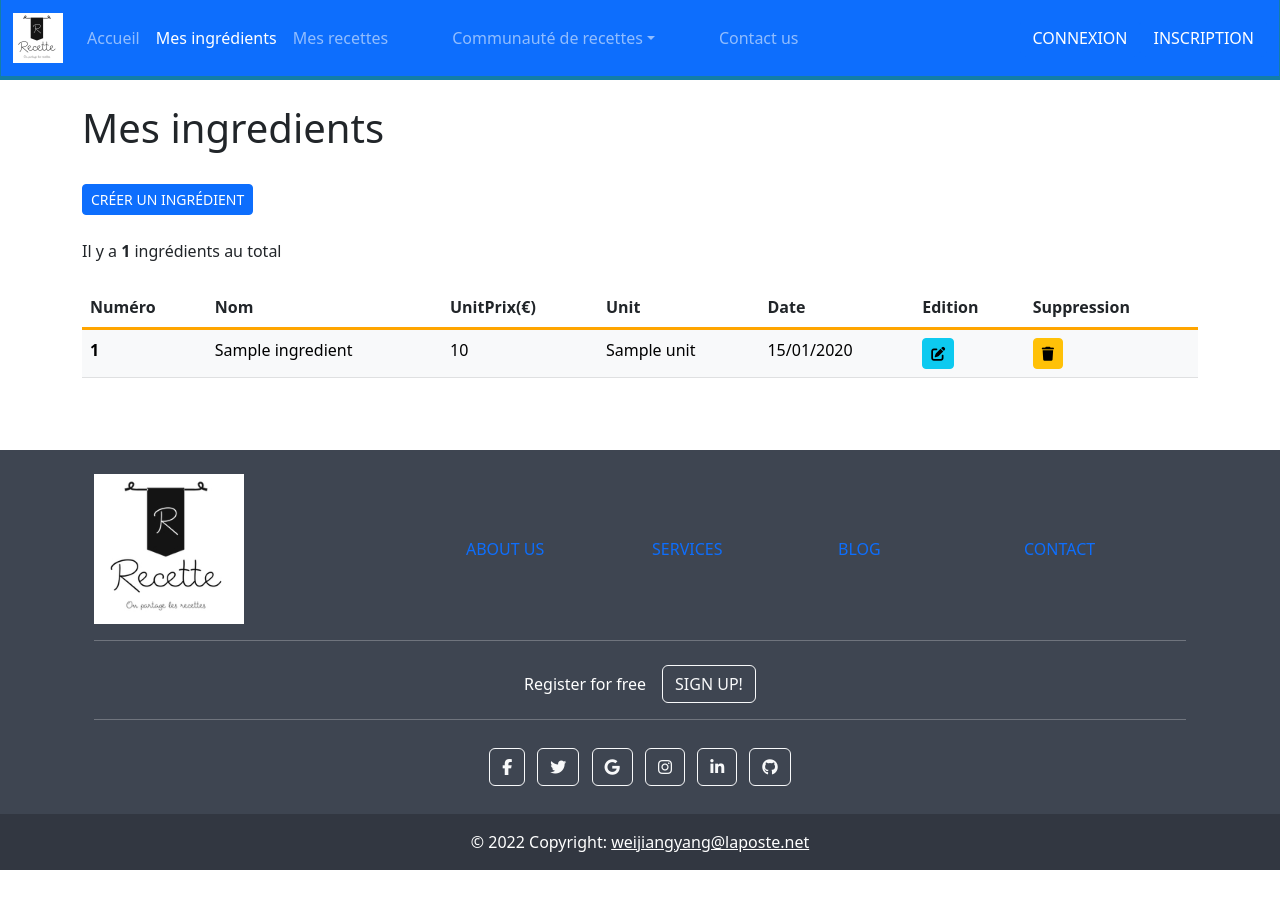
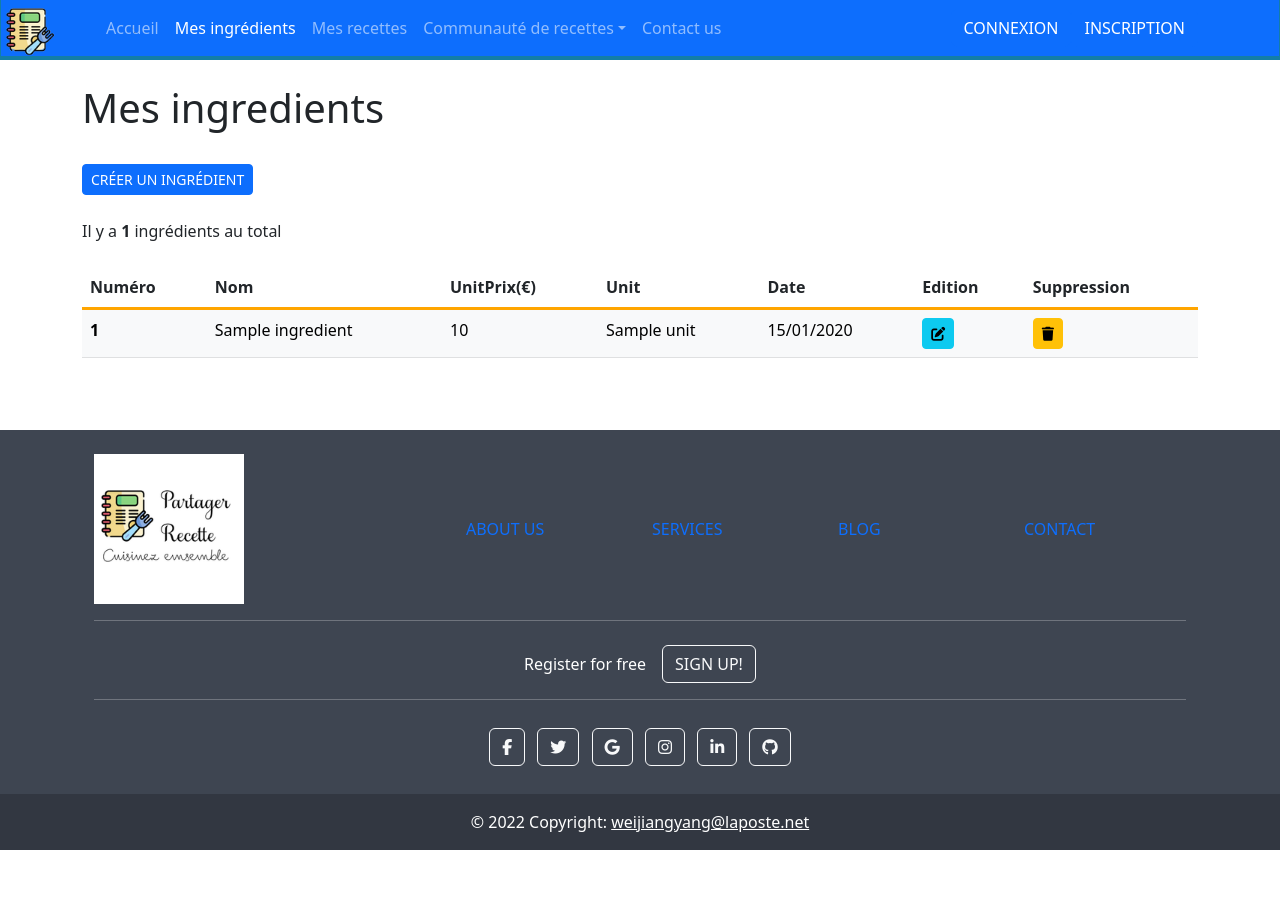
Before and after one commit to weijiangyang/AppRecette, a Symfony app: template templates/pages/ingredient/index.html.twig in a window 1280 px wide. After the commit the page ends 850 px from the top, so only its background shows below. Run offline with Twig, Linux system fonts and the light colour scheme; the template is opened without the code that fills it: most values are stand-ins (such as "Sample title", 1, 10 or a date in 2020); style sheets or scripts are compiled from the project's sources; some libraries are stand-ins or nearby versions.

Commit message:
update log

```diff
--- a/composer.json
+++ b/composer.json
@@ -65,7 +65,6 @@
             "*": "dist"
         },
         "sort-packages": true
-
     },
     "autoload": {
         "psr-4": {
@@ -96,7 +95,6 @@
         "database-setup": [
             "php bin/console doctrine:migrations:migrate  --no-interaction",
             "php bin/console doctrine:fixtures:load --no-interaction"
-
         ],
         "post-install-cmd": [
             "@auto-scripts",
@@ -125,5 +123,4 @@
         "symfony/stopwatch": "6.1.*",
         "symfony/web-profiler-bundle": "6.1.*"
     }
-
 }
--- a/templates/pages/home/index.html.twig
+++ b/templates/pages/home/index.html.twig
@@ -14,7 +14,7 @@
 
         {% endfor %}
             <p class="lead">AppRecette est une application qui vous permet de créer des recettes à base d'ingrédients que vous aurez vous-même créer.Vous pourrez partager votres recettes à la communité du site , ou bien les garder en privée. </p>
-            <div class="d-flex justify-content-center flex-wrap mt-5" >
+            <div class="d-flex justify-content-center mx-0 flex-wrap mt-5" >
                 {% for recipe in recipes %}
                     <div class="card border-primary mb-3 mx-3" style="width:30%; height:340px">
                         <div class="card-header text-center py-3">
--- a/templates/partials/_footer.html.twig
+++ b/templates/partials/_footer.html.twig
@@ -13,7 +13,7 @@
         <div class="row align-items-center">
           <!--Grid column-->
           <div class="col-lg-4 col-md-6 mb-4 mb-md-0">
-                <img style = "width:150px" src="{{ asset('images/logo.jpg') }}">
+                <img style = "width:150px" src="{{ asset('images/logo3.jpg') }}">
           </div>
 
           <div class="col-lg-2 col-md-6 mb-4 mb-md-0">
--- a/templates/partials/_header.html.twig
+++ b/templates/partials/_header.html.twig
@@ -1,7 +1,7 @@
 <nav class="navbar navbar-expand-lg navbar-dark bg-primary">
-    <div class="container-fluid">
-        <a class="navbar-brand" href="#">
-            <img style = "width:50px" src="{{ asset('images/logo.jpg') }}">
+    <div class="container">
+        <a class="navbar-brand"  href="#">
+            <a href="{{ path('app_index') }}"><img style = "width:150px; position:absolute;top:-40px;left:-2px" src="{{ asset('images/logo5.png') }}"></a>
         </a>
         <button class="navbar-toggler" type="button" data-bs-toggle="collapse" data-bs-target="#navbarColor01" aria-controls="navbarColor01" aria-expanded="false" aria-label="Toggle navigation">
             <span class="navbar-toggler-icon"></span>
@@ -27,7 +27,7 @@
                 </li>
 
                 <li class="nav-item">
-                    <div class="nav-item dropdown px-5">
+                    <div class="nav-item dropdown ">
                         <a class="nav-link dropdown-toggle" id="community" data-bs-toggle="dropdown" href="#" role="button" aria-haspopup="true" aria-expanded="false">Communauté de recettes</a>
                         <div class="dropdown-menu">
                             {% for category in category_service.findAll() %}
@@ -51,7 +51,7 @@
 
             </ul>
             {% if app.user %}
-                <div class="nav-item dropdown px-5">
+                <div class="nav-item dropdown px-4">
                         <a class="nav-link dropdown-toggle text-white" data-bs-toggle="dropdown" href="#" role="button" aria-haspopup="true" aria-expanded="false">{{ app.user }}</a>
                         <div class="dropdown-menu">
 
```
Also changed, not shown: public/images/logo1.jpg (added), public/images/logo1.png (added), public/images/logo2.jpg (added), public/images/logo2.png (added), public/images/logo3.jpg (added), public/images/logo4.jpg (added), public/images/logo4.png (added), public/images/logo5.png (added), 1 other file.
